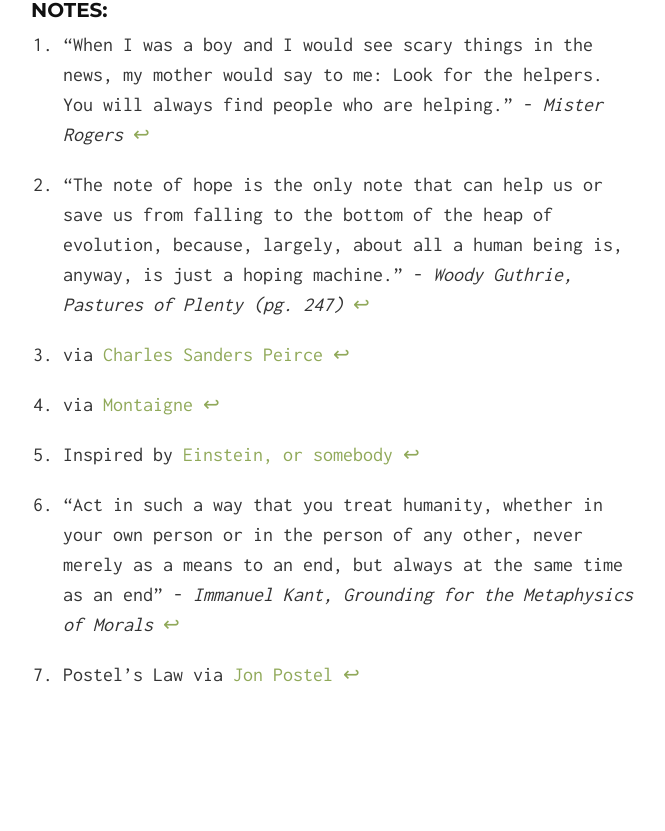
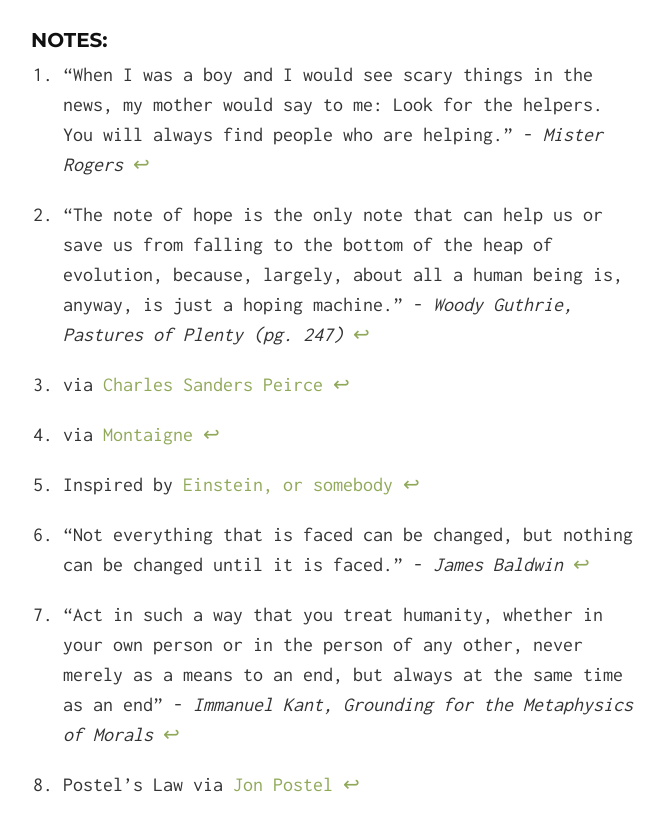
Before and after one commit to thepru/manifesto, a Jekyll site: the page built from index.md, in a window 1280 px wide and 900 px high, scrolled down 1451 px. Shown: the top 831 px of the window, without its empty margins (307-972 px from the left). Built offline with Jekyll 4.4.1, drawn with Linux system fonts in a browser that asks for light colours; before the commit the page ends 2241 px from its top, so only the background shows below that; some of the changed text lies outside the part shown.

Commit message:
Baldwin Update

```diff
--- a/index.md
+++ b/index.md
@@ -18,6 +18,7 @@ layout: default
  - Love but have intent
  - You only have control over your reactions
  - Be vulnerable: Ask questions; set aside pride.
+ - Face things, or be content with the way that they are[^face]
  - Don’t treat people as means to an end, but rather treat them as ends unto themselves[^kant]
  - In life, as in watchmaking, things added are complications
  - Be conservative in what you do, be liberal in what you accept from others[^postel]
@@ -35,6 +36,8 @@ layout: default
 
 ### Notes:
 
+[^face]: "Not everything that is faced can be changed, but nothing can be changed until it is faced." - *James Baldwin*
+
 [^helpers]: "When I was a boy and I would see scary things in the news, my mother would say to me: Look for the helpers. You will always find people who are helping." - *Mister Rogers*
 
 [^kant]: "Act in such a way that you treat humanity, whether in your own person or in the person of any other, never merely as a means to an end, but always at the same time as an end" - *Immanuel Kant, Grounding for the Metaphysics of Morals*
```
